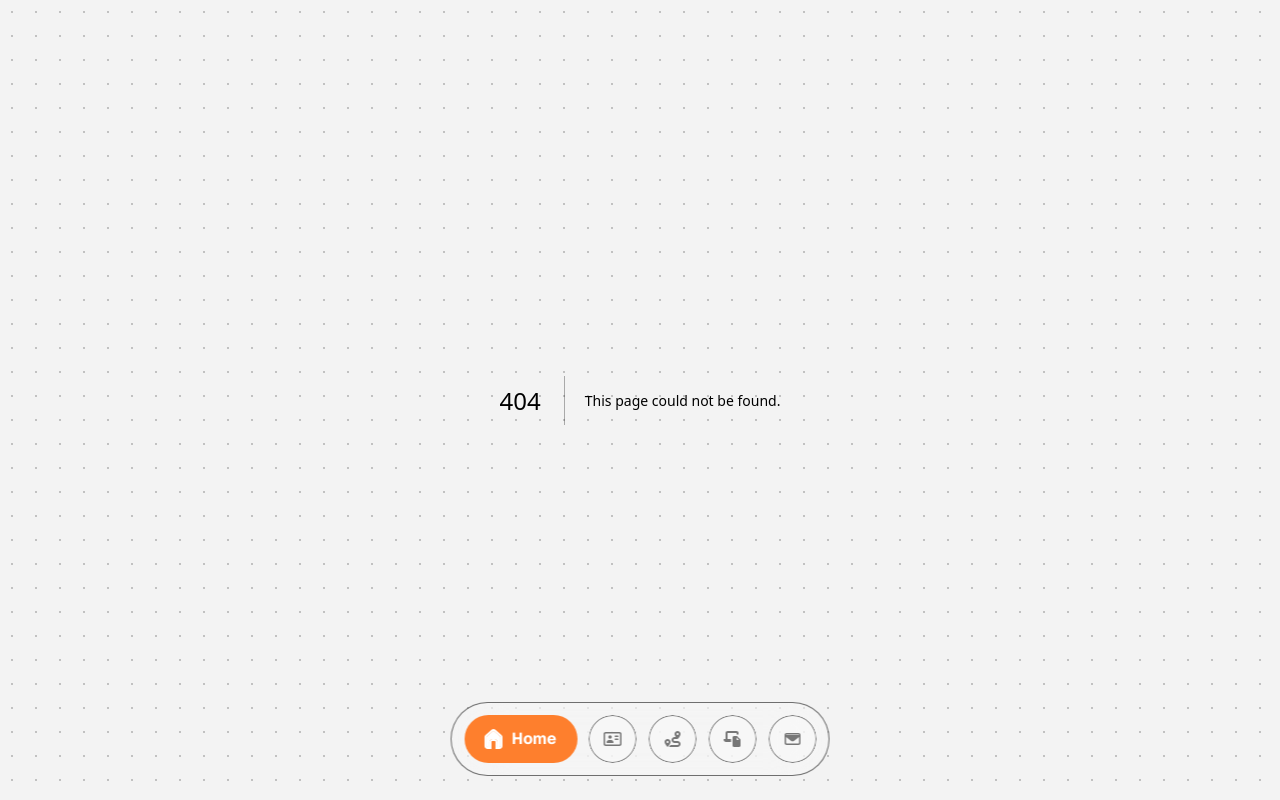
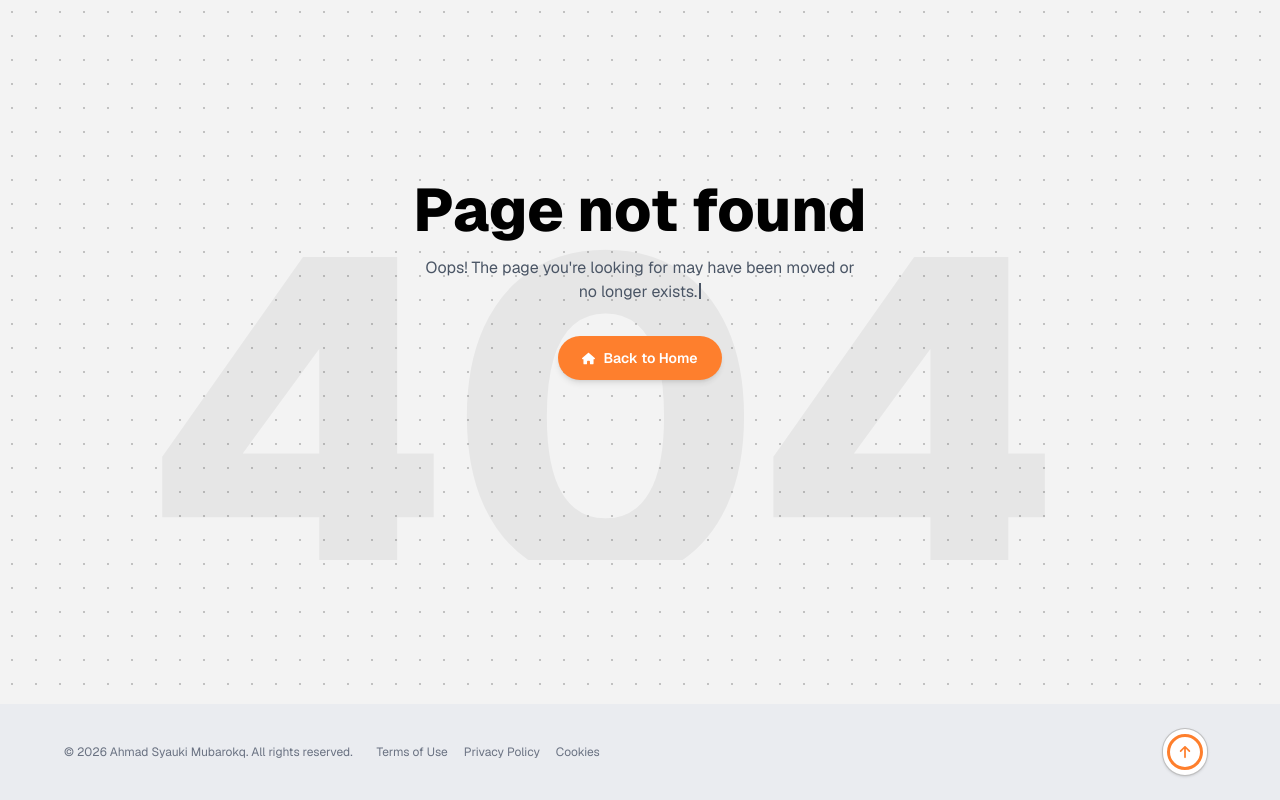
Before and after one commit to AhmadSyaukiM/first-app-netxjs, a Next.js app: page /error-404 in a window 1280 px wide. Before the commit this address had no page. Built offline with nearby package versions, Linux system fonts and the light colour scheme.

Commit message:
adding some features of error page

```diff
--- /dev/null
+++ b/app/error-404/page.tsx
@@ -0,0 +1,15 @@
+import NotFoundContent from "@/components/sections/NotFoundContent";
+import Footer from "@/components/layout/Footer";
+
+export default function ErrorPage() {
+  return (
+    // flex-col + min-h-screen -> NotFoundContent mengisi ruang tersisa (flex-1),
+    // Footer otomatis "terdorong" ke dasar layar, nempel persis di bawah viewport
+    <div className="flex min-h-screen flex-col">
+      <div className="flex-1">
+        <NotFoundContent />
+      </div>
+      <Footer />
+    </div>
+  );
+}
--- a/app/layout.tsx
+++ b/app/layout.tsx
@@ -1,9 +1,9 @@
-// app/layout.tsx
 import { Geist } from "next/font/google";
 import type { Metadata, Viewport } from "next";
 import GradientBlobs from "@/components/ui/GradientBlobs";
 import DotGridBackground from "@/components/ui/DotGridBackground";
 import Navbar from "@/components/layout/Navbar";
+import SmoothScrollProvider from "@/components/providers/SmoothScrollProvider";
 import "./globals.css";
 
 const geist = Geist({ subsets: ["latin"], variable: "--font-geist" });
@@ -21,13 +21,14 @@ export const viewport: Viewport = {
 
 export default function RootLayout({ children }: { children: React.ReactNode }) {
   return (
-    // overflow-x-clip SEKARANG di <html>, bukan di <body>
     <html lang="id" className={`${geist.variable} overflow-x-clip`}>
       <body className="relative min-h-screen w-full max-w-full bg-background font-sans text-black">
-        <GradientBlobs />
-        <DotGridBackground />
-        <Navbar />
-        {children}
+        <SmoothScrollProvider>
+          <GradientBlobs />
+          <DotGridBackground />
+          <Navbar />
+          {children}
+        </SmoothScrollProvider>
       </body>
     </html>
   );
--- /dev/null
+++ b/app/not-found.tsx
@@ -0,0 +1,5 @@
+import { redirect } from "next/navigation";
+
+export default function NotFound() {
+  redirect("/error-404");
+}
--- a/components/layout/Footer.tsx
+++ b/components/layout/Footer.tsx
@@ -2,10 +2,16 @@
 
 import { motion } from "framer-motion";
 import { FaArrowUp } from "react-icons/fa6";
+import { useLenis } from "@/components/providers/SmoothScrollProvider";
 
 export default function Footer() {
+  const lenis = useLenis();
   const scrollToTop = () => {
-    window.scrollTo({ top: 0, behavior: "smooth" });
+    if (lenis) {
+      lenis.scrollTo(0, { duration: 1.4 });
+    } else {
+      window.scrollTo({ top: 0, behavior: "smooth" });
+    }
   };
 
   return (
--- a/components/layout/Navbar.tsx
+++ b/components/layout/Navbar.tsx
@@ -1,5 +1,5 @@
 "use client";
-
+import { usePathname } from "next/navigation";
 import { useState, useRef, useEffect, useLayoutEffect } from "react";
 import { createPortal } from "react-dom";
 import { motion } from "framer-motion";
@@ -8,6 +8,7 @@ import AboutIcon from "@/components/icons/AboutIcon";
 import CareerIcon from "@/components/icons/CareerIcon";
 import ProjectIcon from "@/components/icons/ProjectIcon";
 import ContactIcon from "@/components/icons/ContactIcon";
+import { useLenis } from "@/components/providers/SmoothScrollProvider";
 
 const NAV_ITEMS = [
   { icon: HomeIcon, label: "Home", id: "home" },
@@ -18,6 +19,9 @@ const NAV_ITEMS = [
 ];
 
 export default function Navbar() {
+  const pathname = usePathname();
+  const hiddenOnPaths = ["/error-404"];
+  const lenis = useLenis();
   const [portalNode, setPortalNode] = useState<HTMLElement | null>(null);
   const [active, setActive] = useState(0);
   const [pillStyle, setPillStyle] = useState({ left: 0, width: 0 });
@@ -114,11 +118,18 @@ export default function Navbar() {
   const handleNavClick = (idx: number, id: string) => {
     isClickScrolling.current = true;
     setActive(idx);
-    document.getElementById(id)?.scrollIntoView({ behavior: "smooth", block: "start" });
+
+    const target = document.getElementById(id);
+    if (target && lenis) {
+      lenis.scrollTo(target, { duration: 1.2 });
+    } else if (target) {
+      target.scrollIntoView({ behavior: "smooth", block: "start" });
+    }
+
     clearTimeout(clickScrollTimeout.current);
     clickScrollTimeout.current = setTimeout(() => {
       isClickScrolling.current = false;
-    }, 1000);
+    }, 1200);
   };
 
   const navbarElement = (
@@ -179,5 +190,6 @@ export default function Navbar() {
   );
 
   if (!portalNode) return null;
+  if (hiddenOnPaths.includes(pathname)) return null;
   return createPortal(navbarElement, portalNode);
 }
--- /dev/null
+++ b/components/providers/SmoothScrollProvider.tsx
@@ -0,0 +1,42 @@
+"use client";
+
+import { createContext, useContext, useEffect, useRef, useState } from "react";
+import Lenis from "lenis";
+
+const LenisContext = createContext<Lenis | null>(null);
+
+export function useLenis() {
+  return useContext(LenisContext);
+}
+
+export default function SmoothScrollProvider({ children }: { children: React.ReactNode }) {
+  const lenisRef = useRef<Lenis | null>(null);
+  const [lenis, setLenis] = useState<Lenis | null>(null);
+
+  useEffect(() => {
+    const instance = new Lenis({
+      duration: 1.1, // durasi easing scroll - makin besar, makin "berat/santai" momentum-nya
+      easing: (t) => Math.min(1, 1.001 - Math.pow(2, -10 * t)), // easeOutExpo, halus & natural
+      smoothWheel: true,
+      wheelMultiplier: 1,
+      touchMultiplier: 1.2,
+    });
+
+    lenisRef.current = instance;
+    setLenis(instance);
+
+    let rafId: number;
+    function raf(time: number) {
+      instance.raf(time);
+      rafId = requestAnimationFrame(raf);
+    }
+    rafId = requestAnimationFrame(raf);
+
+    return () => {
+      cancelAnimationFrame(rafId);
+      instance.destroy();
+    };
+  }, []);
+
+  return <LenisContext.Provider value={lenis}>{children}</LenisContext.Provider>;
+}
--- /dev/null
+++ b/components/sections/NotFoundContent.tsx
@@ -0,0 +1,47 @@
+"use client";
+
+import { motion } from "framer-motion";
+import { FaHouse } from "react-icons/fa6";
+import TypingText from "@/components/ui/TypingText";
+
+export default function NotFoundContent() {
+  return (
+    // "h-full" bukan "min-h-screen" - karena sekarang tinggi diatur oleh flex-1
+    // di parent (page.tsx), bukan section ini sendiri
+    <section className="relative flex h-full min-h-[70vh] flex-col items-center justify-center overflow-hidden px-6 text-center">
+      <div className="relative z-10">
+        <h1 className="text-6xl font-extrabold text-black sm:text-6xl">Page not found</h1>
+
+        <p className="mx-auto mt-4 max-w-md text-sm text-gray-600 sm:text-base">
+          <TypingText text="Oops! The page you're looking for may have been moved or no longer exists." />
+        </p>
+
+        <motion.a
+          href="/"
+          whileHover={{ y: -3, scale: 1.03 }}
+          whileTap={{ scale: 0.96 }}
+          transition={{ type: "spring", stiffness: 350, damping: 18 }}
+          className="group relative mt-8 inline-flex items-center gap-2 overflow-hidden rounded-full bg-primary px-6 py-3 text-sm font-semibold text-white shadow-md"
+        >
+          <span className="relative z-10 flex items-center gap-2">
+            <FaHouse size={13} />
+            Back to Home
+          </span>
+          <span
+            className="pointer-events-none absolute inset-0 z-20 -translate-x-full
+                       bg-gradient-to-r from-transparent via-white/50 to-transparent
+                       transition-transform duration-700 ease-out
+                       group-hover:translate-x-full"
+          />
+        </motion.a>
+      </div>
+
+      <div
+        aria-hidden
+        className="pointer-events-none absolute inset-x-0 bottom-0 z-0 select-none text-center -ml-[5%] text-[14rem] font-extrabold leading-none text-black/5 sm:translate-y-20 sm:text-[28rem]"
+      >
+        404
+      </div>
+    </section>
+  );
+}
--- a/components/sections/Project.tsx
+++ b/components/sections/Project.tsx
@@ -22,7 +22,7 @@ const PROJECTS = [
       "A movie catalog web app with search, filtering, and detail pages, built with a focus on clean UI and fast performance.",
     image: "/images/proje.png",
     viewUrl: "https://movie-taupe-chi.vercel.app/",
-    linkUrl: "#",
+    linkUrl: "/error-404",
   },
   {
     category: "Website" as Category,
@@ -50,7 +50,7 @@ const PROJECTS = [
     badge: "Web Development",
     description:
       "A movie catalog web app with search, filtering, and detail pages, built with a focus on clean UI and fast performance.",
-    image: "/images/qrify.png",
+    image: "/images/laundry_app.png",
     viewUrl: "https://q-codex.vercel.app/",
     linkUrl: "https://github.com/AhmadSyaukiM/rumah_laundry",
   },
--- /dev/null
+++ b/components/ui/TypingText.tsx
@@ -0,0 +1,45 @@
+"use client";
+
+import { useEffect, useState } from "react";
+
+export default function TypingText({
+  text,
+  speed = 25,
+  className = "",
+}: {
+  text: string;
+  speed?: number;
+  className?: string;
+}) {
+  const [displayed, setDisplayed] = useState("");
+  const [cursorVisible, setCursorVisible] = useState(true);
+
+  useEffect(() => {
+    let i = 0;
+    const typeInterval = setInterval(() => {
+      i++;
+      setDisplayed(text.slice(0, i));
+      if (i >= text.length) clearInterval(typeInterval);
+    }, speed);
+
+    return () => clearInterval(typeInterval);
+  }, [text, speed]);
+
+  useEffect(() => {
+    const blinkInterval = setInterval(() => {
+      setCursorVisible((v) => !v);
+    }, 500);
+    return () => clearInterval(blinkInterval);
+  }, []);
+
+  return (
+    <span className={className}>
+      {displayed}
+      <span
+        className={`ml-0.5 inline-block h-[1em] w-[2px] translate-y-[2px] bg-current transition-opacity duration-100 ${
+          cursorVisible ? "opacity-100" : "opacity-0"
+        }`}
+      />
+    </span>
+  );
+}
--- a/package.json
+++ b/package.json
@@ -10,6 +10,7 @@
   },
   "dependencies": {
     "framer-motion": "^13.0.0",
+    "lenis": "^1.3.26",
     "lucide-react": "^1.31.0",
     "next": "16.3.0",
     "react": "19.2.8",
```
Also changed, not shown: components/ui/ContactForm.tsx (+64 -13 lines), public/images/laundry_app.png (added), 1 other file (tests, documents, lock files or other folders).
